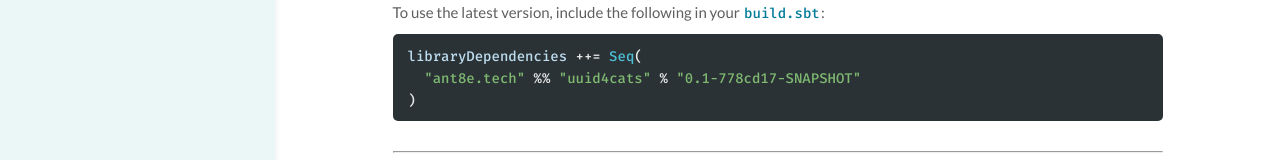
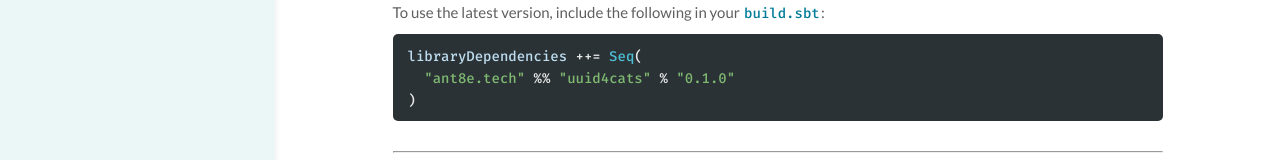
Before and after one commit to ant8e/uuid4cats-effect, a plain HTML site: page index.html in a window 1280 px wide. Shown: the part 323-483 px from the top of the page. Drawn offline with Linux system fonts and the light colour scheme.

Commit message:
deploy: ce122c48a93d65d9c6896daa61c7547ffb86e9e4

```diff
--- a/index.html
+++ b/index.html
@@ -103,7 +103,7 @@
         <p>This library is currently available for Scala binary versions 2.13 and 3.1.</p>
         <p>To use the latest version, include the following in your <code>build.sbt</code>:</p>
         <pre class="keep-together pdf epub"><code class="nohighlight"><span class="identifier">libraryDependencies</span><span> ++= </span><span class="type-name">Seq</span><span>(
-  </span><span class="string-literal">&quot;ant8e.tech&quot;</span><span> %% </span><span class="string-literal">&quot;uuid4cats&quot;</span><span> % </span><span class="string-literal">&quot;0.1-778cd17-SNAPSHOT&quot;</span><span>
+  </span><span class="string-literal">&quot;ant8e.tech&quot;</span><span> %% </span><span class="string-literal">&quot;uuid4cats&quot;</span><span> % </span><span class="string-literal">&quot;0.1.0&quot;</span><span>
 )</span></code></pre>
 
         <hr style="margin-top: 30px"/>
```
